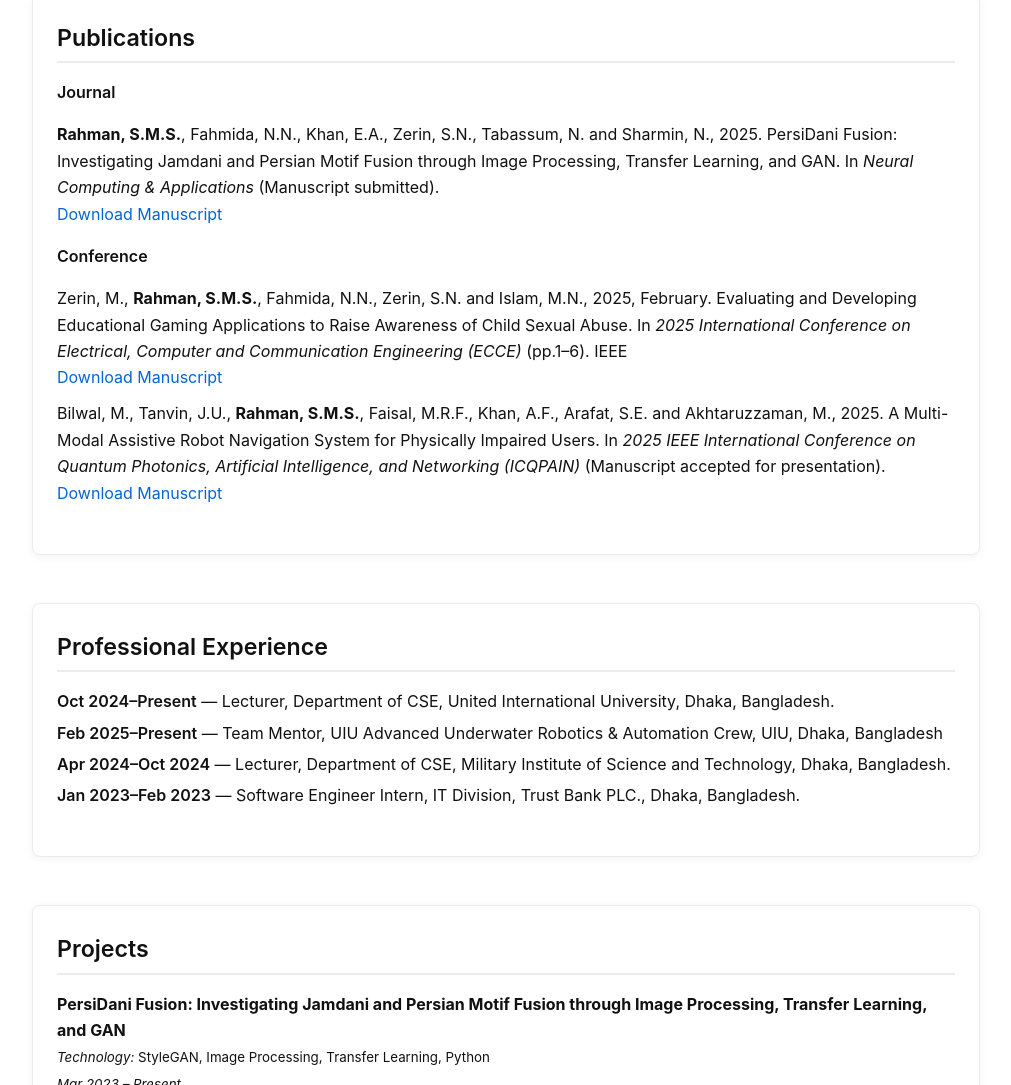
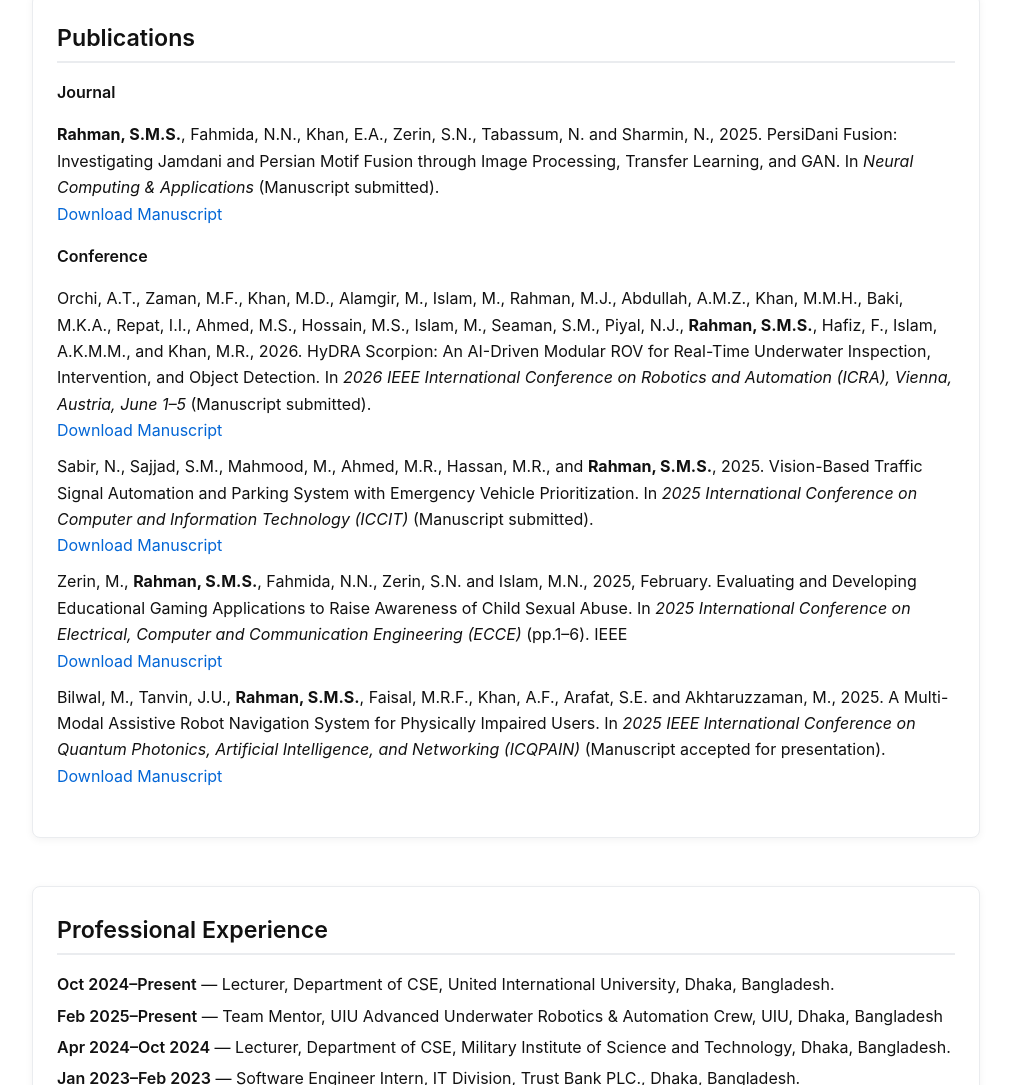
Before and after one commit to saifurrahman1701/saifurrahman1701.github.io, a plain HTML site: page index.html in a window 1280 px wide. Shown: the part 1170-2255 px from the top of the page, without its empty margins (134-1145 px from the left). Drawn offline with Linux system fonts and the light colour scheme.

Commit message:
01:28 02/10/2025

```diff
--- a/index.html
+++ b/index.html
@@ -359,6 +359,14 @@
     <div class="pub-year">Conference</div>
     <ul class="pub-list">
       <li>
+        Orchi, A.T., Zaman, M.F., Khan, M.D., Alamgir, M., Islam, M., Rahman, M.J., Abdullah, A.M.Z., Khan, M.M.H., Baki, M.K.A., Repat, I.I., Ahmed, M.S., Hossain, M.S., Islam, M., Seaman, S.M., Piyal, N.J., <strong>Rahman, S.M.S.</strong>, Hafiz, F., Islam, A.K.M.M., and Khan, M.R., 2026. HyDRA Scorpion: An AI-Driven Modular ROV for Real-Time Underwater Inspection, Intervention, and Object Detection. In <em>2026 IEEE International Conference on Robotics and Automation (ICRA), Vienna, Austria, June 1–5</em> (Manuscript submitted). <br>
+        <a href="HyDRA Scorpion_An AI-Driven Modular ROV for Real-Time Underwater Inspection_Intervention_and Object Detection.pdf" class="download-btn" target="_blank">Download Manuscript</a>
+      </li>
+      <li>
+        Sabir, N., Sajjad, S.M., Mahmood, M., Ahmed, M.R., Hassan, M.R., and <strong>Rahman, S.M.S.</strong>, 2025. Vision-Based Traffic Signal Automation and Parking System with Emergency Vehicle Prioritization. In <em>2025 International Conference on Computer and Information Technology (ICCIT)</em> (Manuscript submitted). <br>
+        <a href="Traffic Signal Automation and Parking System.pdf" class="download-btn" target="_blank">Download Manuscript</a>
+      </li>
+      <li>
         Zerin, M., <strong>Rahman, S.M.S.</strong>, Fahmida, N.N., Zerin, S.N. and Islam, M.N., 2025, February.
         Evaluating and Developing Educational Gaming Applications to Raise Awareness of Child Sexual Abuse.
         In <em>2025 International Conference on Electrical, Computer and Communication Engineering (ECCE)</em> (pp.1–6). IEEE<br>
```
Also changed, not shown: 2 other files.
